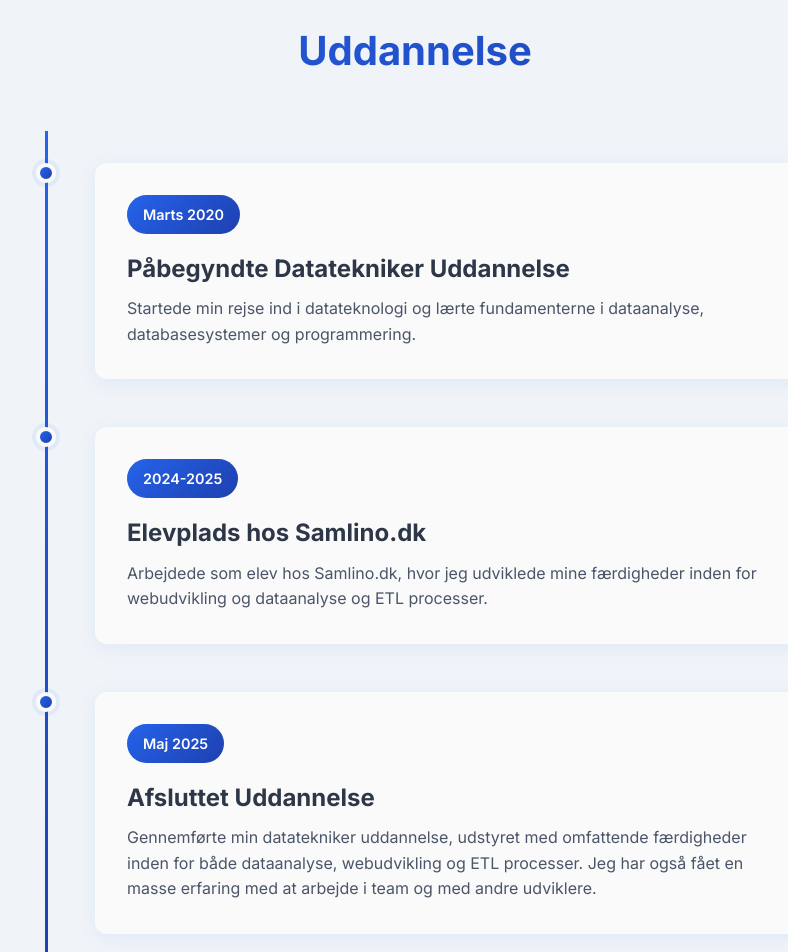
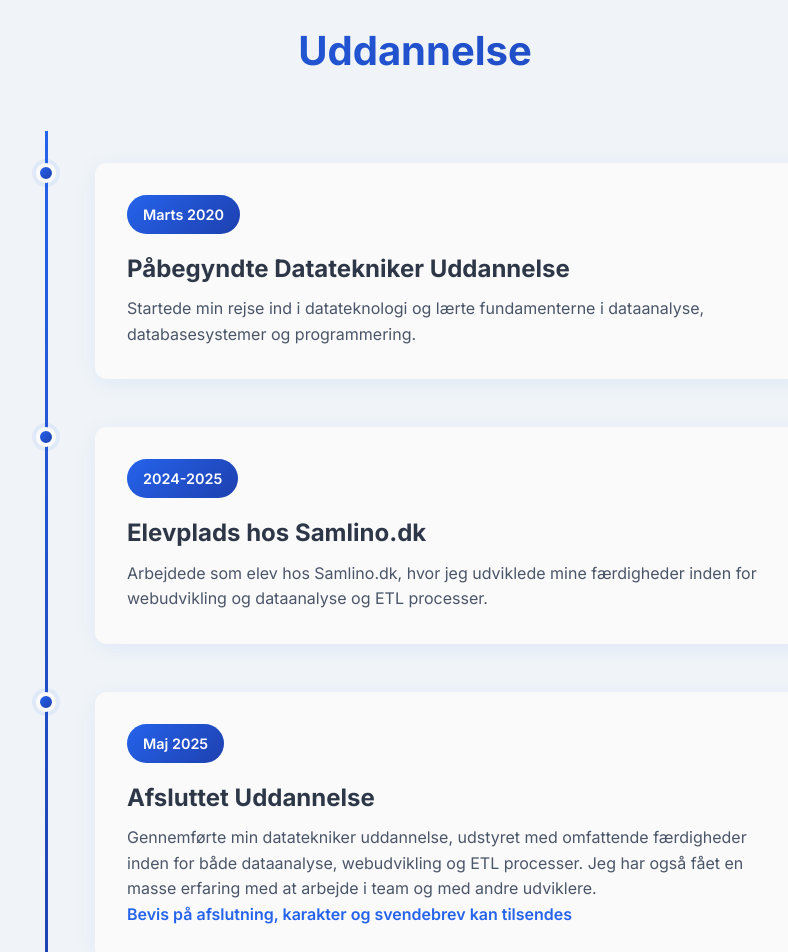
Before and after one commit to NicklasGV/Portfolio-NV, a Vue app: page / in a window 1280 px wide. Shown: the part 880-1832 px from the top of the page, without its empty margins (225-1013 px from the left). Built offline with nearby package versions, Linux system fonts and the light colour scheme; no server answers.

Commit message:
Minor spelling errors, and styling changes

```diff
--- a/src/components/About.vue
+++ b/src/components/About.vue
@@ -71,6 +71,14 @@ const { t } = useLanguage()
   display: flex;
   justify-content: center;
   align-items: center;
+
+  img {
+    width: 100%;
+    max-width: 420px;
+    height: auto;
+    border-radius: 20px;
+    object-fit: cover;
+  }
 }
 
 .image-placeholder {
@@ -94,6 +102,16 @@ const { t } = useLanguage()
   .about-content {
     grid-template-columns: 1fr;
     gap: 2rem;
+    justify-items: center;
+    text-align: center;
+  }
+
+  .about-text {
+    max-width: 640px;
+  }
+
+  .lead {
+    font-size: 1.2rem;
   }
 
   .section-title {
--- a/src/components/Contact.vue
+++ b/src/components/Contact.vue
@@ -167,6 +167,8 @@ const handleSubmit = async () => {
 .contact-content {
   display: flex;
   justify-content: center;
+  align-items: flex-start;
+  flex-wrap: wrap;
   gap: 4rem;
   max-width: $breakpoint-xl;
   margin: 0 auto;
@@ -183,7 +185,8 @@ const handleSubmit = async () => {
   display: flex;
   flex-direction: column;
   gap: 1.5rem;
-  width: 400px;
+  width: 100%;
+  max-width: 420px;
   margin-inline: auto;
 }
 
@@ -319,9 +322,49 @@ const handleSubmit = async () => {
 }
 
 @include tablet-down {
+  .contact {
+    padding: 70px 1.5rem;
+  }
+
   .contact-content {
-    grid-template-columns: 1fr;
+    flex-direction: column;
+    align-items: center;
+    gap: 2.5rem;
+  }
+
+  .contact-info {
+    width: 100%;
+    max-width: 520px;
+    text-align: center;
+  }
+
+  .contact-method {
+    width: 100%;
+  }
+
+  .contact-method h4,
+  .contact-method a {
+    text-align: left;
+  }
+}
+
+@include mobile {
+  .contact-content {
     gap: 2rem;
+  }
+
+  .contact-method {
+    gap: 0.75rem;
+  }
+
+  .contact-icon {
+    width: 44px;
+    height: 44px;
+
+    svg {
+      width: 22px;
+      height: 22px;
+    }
   }
 }
 </style>
--- a/src/components/EducationTimeline.vue
+++ b/src/components/EducationTimeline.vue
@@ -8,7 +8,7 @@
           <div class="timeline-content">
             <time class="timeline-year" :datetime="item.year">{{ item.year }}</time>
             <h3 class="timeline-title">{{ item.title }}</h3>
-            <p class="timeline-description">{{ item.description }}</p>
+            <p class="timeline-description" v-html="item.description"></p>
           </div>
         </div>
       </div>
@@ -98,6 +98,12 @@ const { t } = useLanguage()
   margin: 0;
   color: var(--text-secondary);
   line-height: 1.6;
+
+  :deep(.highlight) {
+    color: $primary-blue;
+    font-weight: 600;
+    border-radius: 4px;
+  }
 }
 
 @include mobile {
--- a/src/composables/useLanguage.js
+++ b/src/composables/useLanguage.js
@@ -194,7 +194,7 @@ const translations = {
         {
           year: 'Maj 2025',
           title: 'Afsluttet Uddannelse',
-          description: 'Gennemførte min datatekniker uddannelse, udstyret med omfattende færdigheder inden for både dataanalyse, webudvikling og ETL processer. Jeg har også fået en masse erfaring med at arbejde i team og med andre udviklere.'
+          description: 'Gennemførte min datatekniker uddannelse, udstyret med omfattende færdigheder inden for både dataanalyse, webudvikling og ETL processer. Jeg har også fået en masse erfaring med at arbejde i team og med andre udviklere. <br> <span class="highlight">Bevis på afslutning, karakter og svendebrev kan tilsendes</span>'
         }
       ]
     },
@@ -207,7 +207,7 @@ const translations = {
           endDate: 'Marts 2021',
           title: 'Fuldtidsansat',
           company: 'Rema 1000',
-          description: 'Jeg arbejde i denne periode som fuldtidsansat i Rema 1000, hvor jeg blandt andet stod for frost afdelingen, både med bestilling men også opfyldning.'
+          description: 'Jeg arbejdede i denne periode som fuldtidsansat i Rema 1000, hvor jeg blandt andet stod for frost afdelingen, både med bestilling men også opfyldning.'
         },
         {
           startDate: 'Dec 2021',
```
